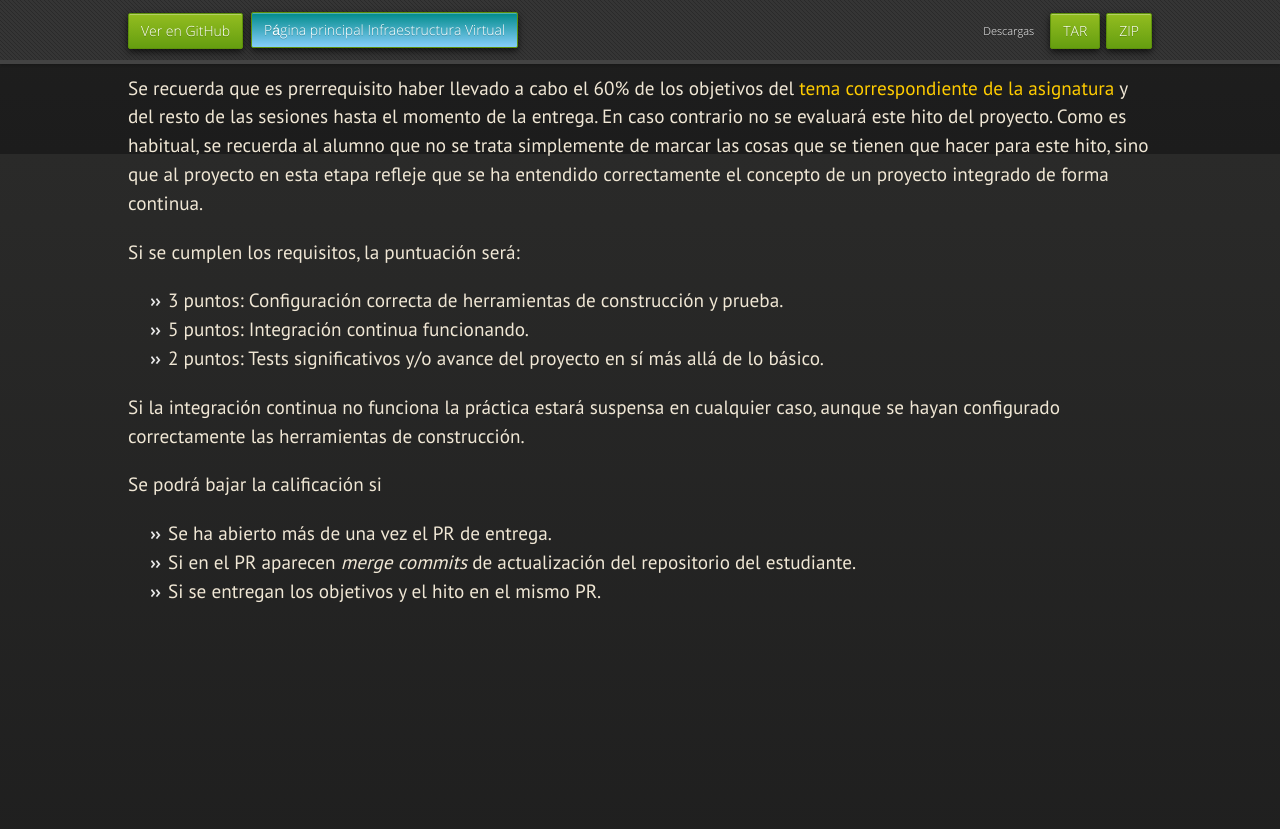
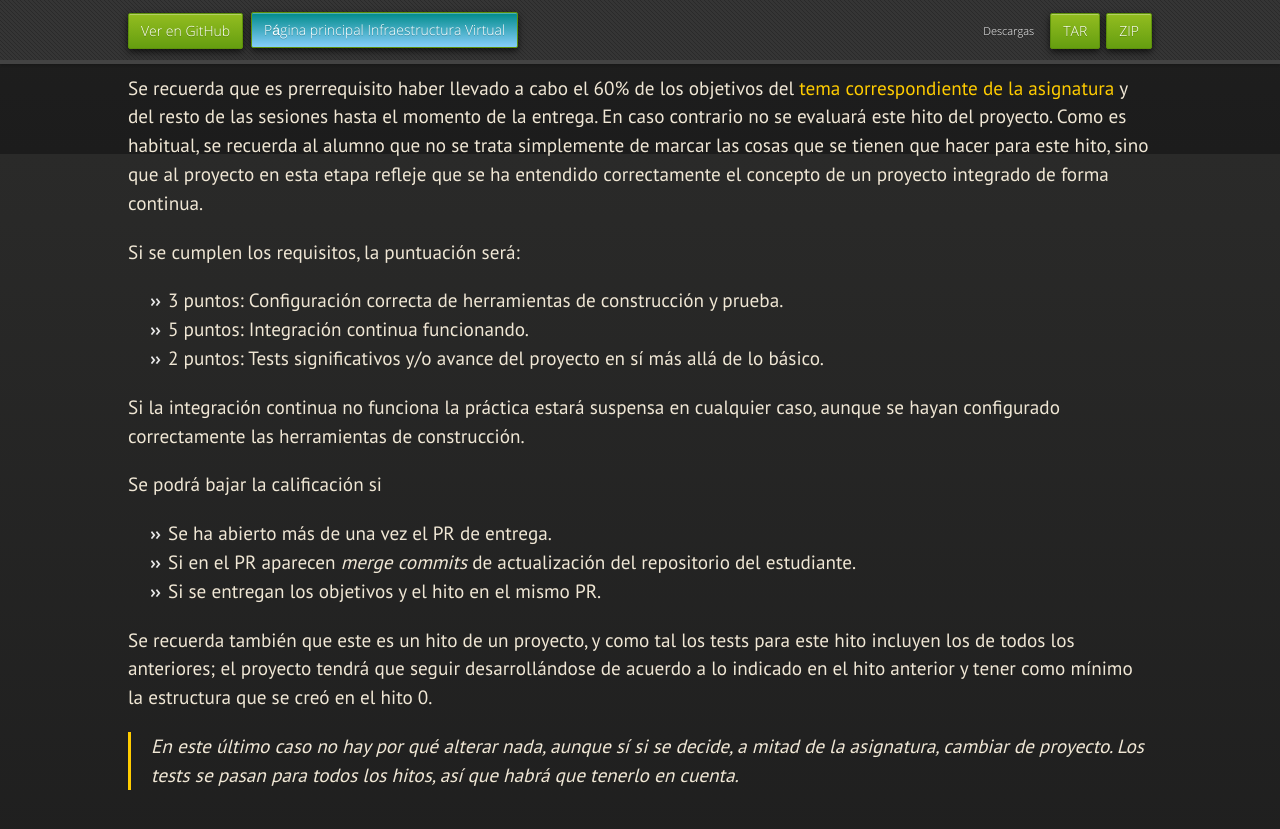
Before and after one commit to JJ/IV, a Jekyll site: the page built from documentos/proyecto/2.CI.md, in a window 1280 px wide and 900 px high, scrolled down 1646 px. Shown: the top 829 px of the window. Built offline with Jekyll 4.4.1, drawn with Linux system fonts in a browser that asks for light colours; nearby versions of some CDN libraries; some web fonts are replaced; our own code applies the rules of GitHub Pages for plain Markdown files; before the commit the page ends 2362 px from its top, so only the background shows below that.

Commit message:
Sync documentos/proyecto/2.CI.md de master a gh-pages

```diff
--- a/documentos/proyecto/2.CI.md
+++ b/documentos/proyecto/2.CI.md
@@ -124,3 +124,13 @@ Se podrá bajar la calificación si
 * Si en el PR aparecen *merge commits* de actualización del
   repositorio del estudiante.
 * Si se entregan los objetivos y el hito en el mismo PR.
+
+Se recuerda también que este es un hito de un proyecto, y como tal los
+tests para este hito incluyen los de todos los anteriores; el proyecto
+tendrá que seguir desarrollándose de acuerdo a lo indicado en el hito
+anterior y tener como mínimo la estructura que se creó en el
+hito 0.
+
+> En este último caso no hay por qué alterar nada, aunque sí si se
+> decide, a mitad de la asignatura, cambiar de proyecto. Los tests se
+> pasan para todos los hitos, así que habrá que tenerlo en cuenta.
```
